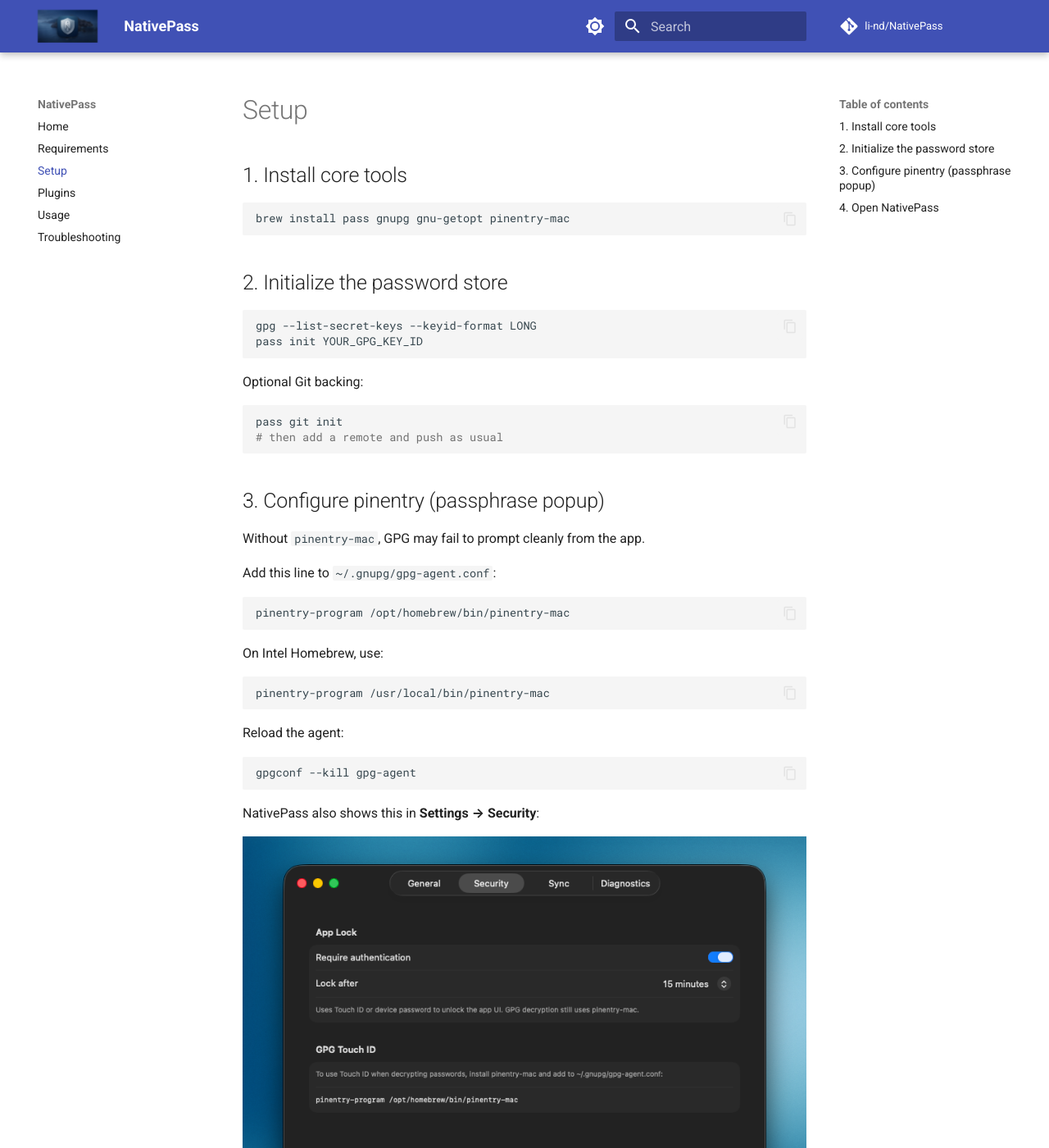
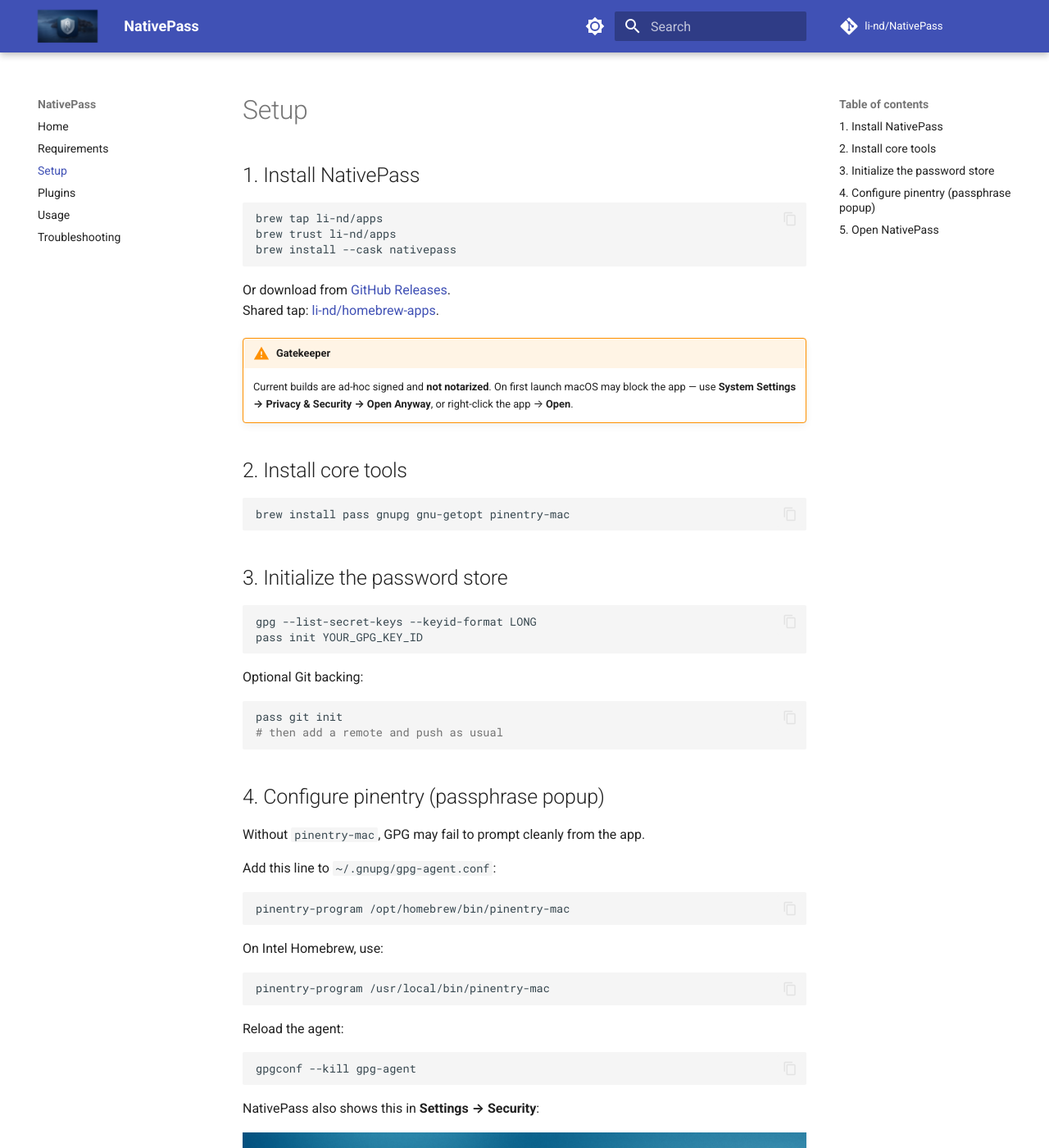
Before and after one commit to li-nd/NativePass, an MkDocs documentation site: the page built from docs/setup.md, in a window 1280 px wide and 1400 px high. Shown: the whole window at 82% size. Built offline with MkDocs 1.6.1 and Material for MkDocs 9.7.7, drawn with Linux system fonts in a browser that asks for light colours; comment, search, counter and statistics services are not loaded; some of the changed text lies outside the part shown.

Commit message:
Document Homebrew tap install for NativePass.

````diff
--- a/docs/setup.md
+++ b/docs/setup.md
@@ -1,12 +1,26 @@
 # Setup
 
-## 1. Install core tools
+## 1. Install NativePass
+
+```bash
+brew tap li-nd/apps
+brew trust li-nd/apps
+brew install --cask nativepass
+```
+
+Or download from [GitHub Releases](https://github.com/li-nd/NativePass/releases).
+Shared tap: [li-nd/homebrew-apps](https://github.com/li-nd/homebrew-apps).
+
+!!! warning "Gatekeeper"
+    Current builds are ad-hoc signed and **not notarized**. On first launch macOS may block the app — use **System Settings → Privacy & Security → Open Anyway**, or right-click the app → **Open**.
+
+## 2. Install core tools
 
 ```bash
 brew install pass gnupg gnu-getopt pinentry-mac
 ```
 
-## 2. Initialize the password store
+## 3. Initialize the password store
 
 ```bash
 gpg --list-secret-keys --keyid-format LONG
@@ -20,7 +34,7 @@
 # then add a remote and push as usual
 ```
 
-## 3. Configure pinentry (passphrase popup)
+## 4. Configure pinentry (passphrase popup)
 
 Without `pinentry-mac`, GPG may fail to prompt cleanly from the app.
 
@@ -50,9 +64,9 @@
     **App Lock** protects the NativePass UI (Touch ID / device password).
     **GPG decryption** still uses pinentry when your private key needs a passphrase.
 
-## 4. Open NativePass
+## 5. Open NativePass
 
-1. Build and run from Xcode, or install a release build.
+1. Launch NativePass from Applications (or build from Xcode).
 2. Open **Settings → Diagnostics** and confirm pass, GPG, and pinentry look healthy.
 3. Set the store path under **Settings → General** if it is not `~/.password-store`.
 
````
Also changed, not shown: README.md (+14 -1 lines), docs/index.md (+11 -4 lines), docs/requirements.md (+10 -0 lines), docs/troubleshooting.md (+2 -0 lines).
